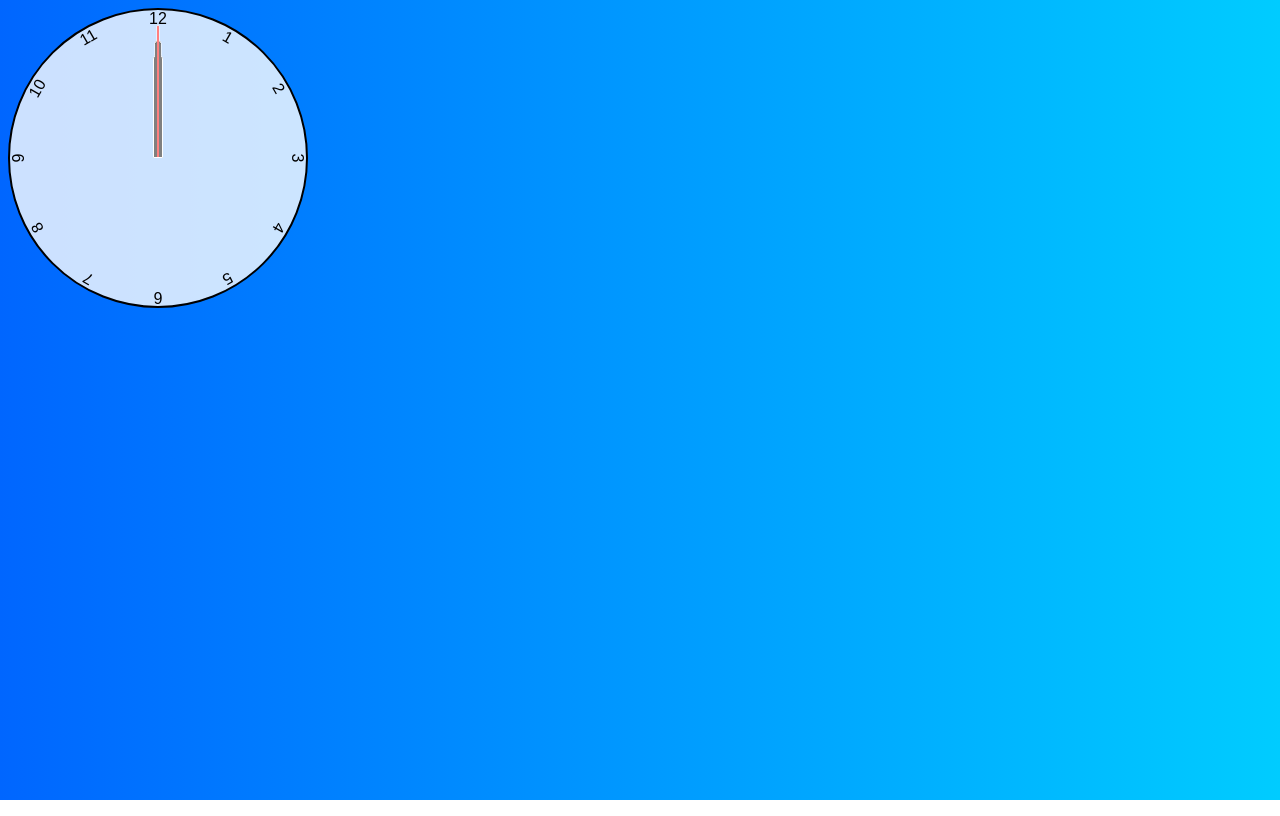
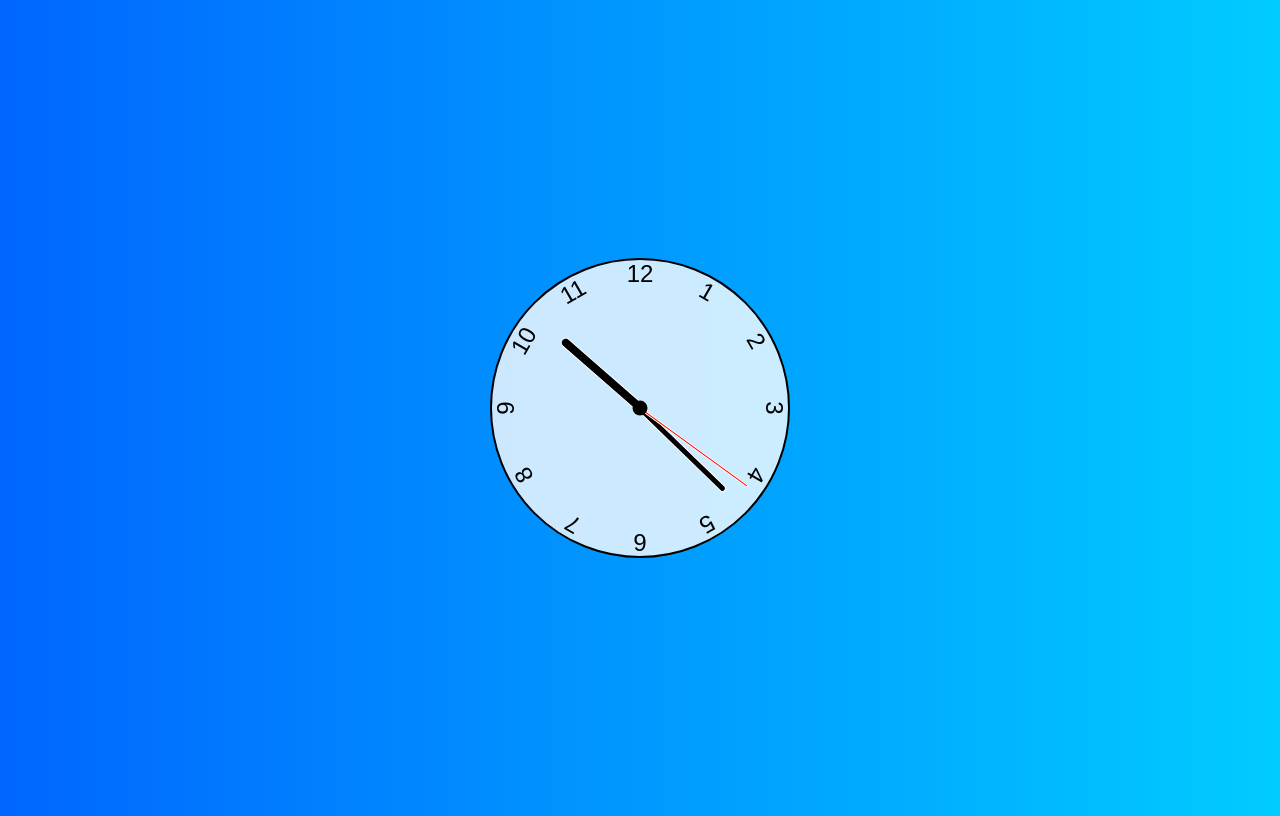
Before and after one commit to Akashaj86/Analog_Clock, a plain HTML site: page index.html in a window 1280 px wide. Drawn offline with Linux system fonts and the light colour scheme.

Commit message:
finished result sans title

```diff
--- a/index.html
+++ b/index.html
@@ -9,9 +9,9 @@
 </head>
 <body>
     <div class="clock"><!--HERE WE WILL PUT ALL HANDS/ETC FOR CLOCK-->
-        <div class="hand hour"></div>
-        <div class="hand minute"></div>
-        <div class="hand second"></div>
+        <div class="hand hour" data-hour-hand></div>
+        <div class="hand minute" data-minute-hand></div>
+        <div class="hand second" data-second-hand></div>
         <div class="number number1">1</div>
         <div class="number number2">2</div>
         <div class="number number3">3</div>
--- a/script.js
+++ b/script.js
@@ -0,0 +1,22 @@
+setInterval(setClock, 1000) //every 1,000 milisecs we call this function//
+//LINES 3-5 SELECTS ELEMENTS TO BE SET//
+const hourHand = document.querySelector('[data-hour-hand]')
+const minuteHand = document.querySelector('[data-minute-hand]')
+const secondHand = document.querySelector('[data-second-hand]')
+
+function setClock() { //calling js time//
+    const currentDate = new Date()
+    const secondsRatio = currentDate.getSeconds() /60 //60secs in a min//
+    const minutesRatio = (secondsRatio + currentDate.getMinutes()) /60
+    const hoursRatio = (minutesRatio + currentDate.getHours()) /12
+//BELOW LINES ARE calls related to function on line 15//
+    setRotation(secondHand, secondsRatio)
+    setRotation(minuteHand, minutesRatio)
+    setRotation(hourHand, hoursRatio)
+}
+//BELOW SETS STYLE OF ROT AND ELEMENTS TO BE ROTATED//
+function setRotation(element, rotationRatio) {
+    element.style.setProperty('--rotation', rotationRatio * 360)
+}
+//BELOW CALL ELIMINATES DELAY OF REAL-TIME//
+setClock()
--- a/style.css
+++ b/style.css
@@ -5,6 +5,11 @@
 
 body{
     background: linear-gradient(to right, hsl(216, 100%, 50%), hsl(192, 100%, 50%));
+    display: flex;
+    justify-content: center;
+    align-items: center; /*LINES 8-10 CENTER CLOCK HORIZONTALLY*/
+    min-height: 100vh; /*THIS BRINGS DOWN TO CENTER PGE (VIEW HEIGHT)*/
+    overflow: hidden; /*KEEPS PGE FROM HAVING A SCROLLBAR*/
 }
 
 .clock{
@@ -23,6 +28,7 @@ body{
     height: 100%;
     text-align: center;
     transform: rotate(var(--rotation));
+    font-size: 1.5rem;
 }
 
 .clock .number1{ --rotation: 30deg; }
@@ -52,6 +58,19 @@ body{
     transform: translateX(-50%) rotate(calc(var(--rotation) * 1deg));
 }
 
+.clock::after{ /*THIS STYLES THE BLACK BUTTON FOR THE HANDS BASE*/
+    content: '';
+    position: absolute;
+    background-color: black;
+    z-index: 11; /*THIS SETS THE BASE ATOP THE HANDS*/
+    width: 15px;
+    height: 15px;
+    top: 50%;
+    left: 50%;
+    transform: translate(-50%, -50%); /*THIS MAKES THE BASE CENTERED*/
+    border-radius: 50%;
+}
+
 .clock .hand.second{
     width: 3px;
     height: 45%;
```
